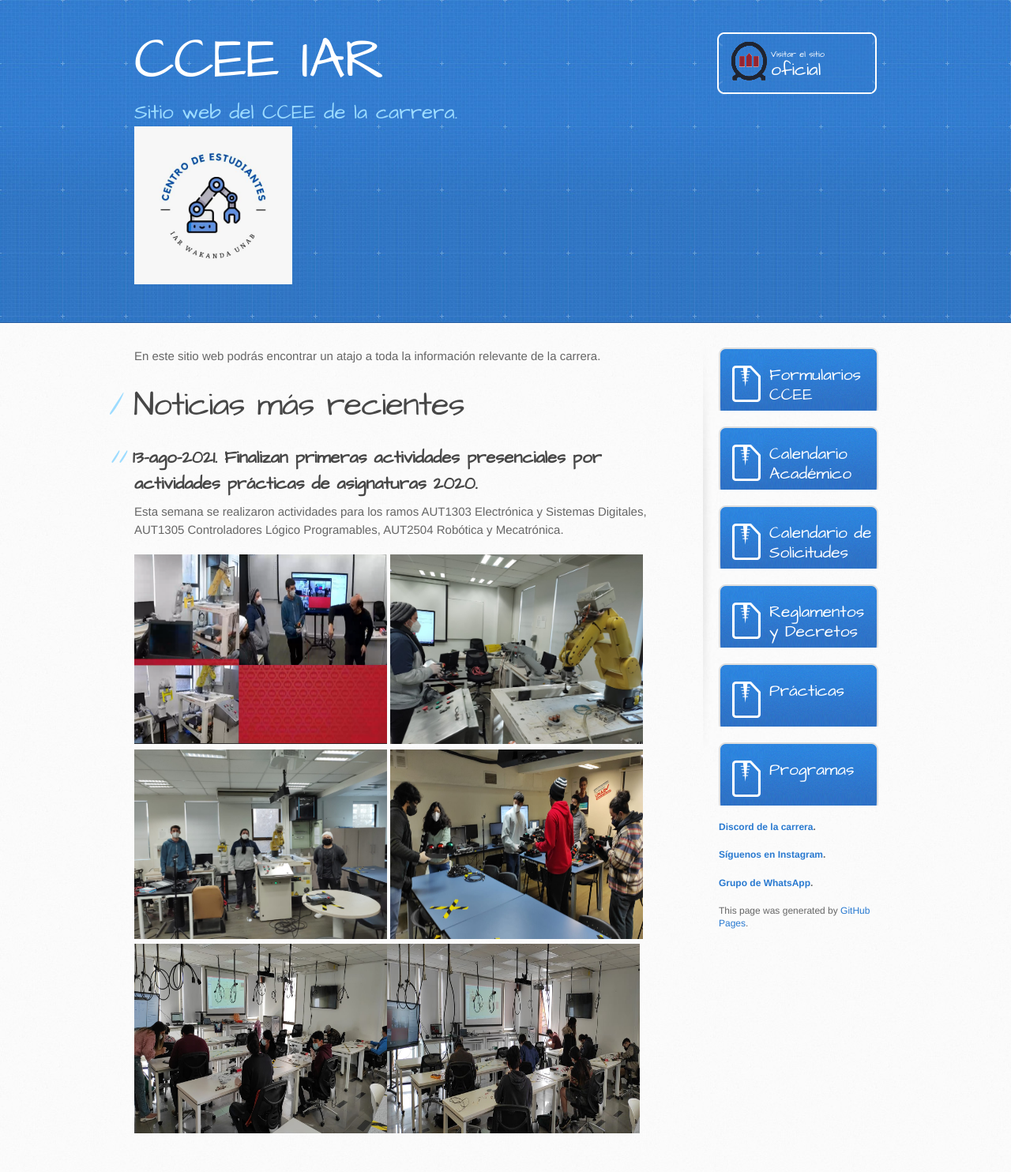
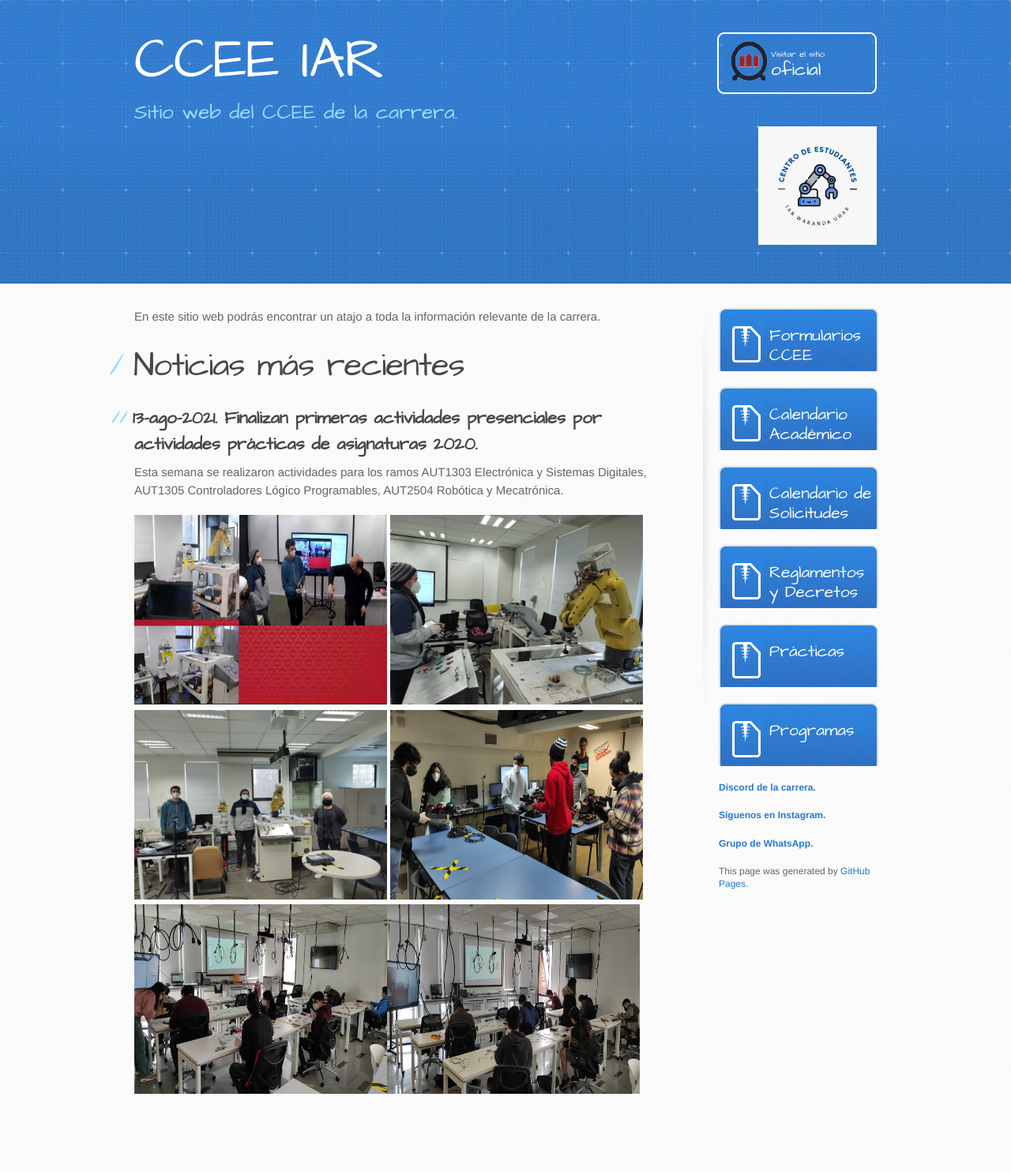
Before and after one commit to iar-unab/web, a Jekyll site: the page built from index.md, in a window 1280 px wide. Shown: the whole page at 79% size. Built offline with Jekyll 4.4.1, drawn with Linux system fonts in a browser that asks for light colours; after the commit the page ends 1434 px from its top, so only the background shows below that.

Commit message:
Update default.html

```diff
--- a/_layouts/default.html
+++ b/_layouts/default.html
@@ -23,7 +23,7 @@
         <h2>{{ site.description | default: site.github.project_tagline }}</h2>
         {% if site.github.is_project_page %}
           <a href="http://facultades.unab.cl/ingenieria/carreras/ingenieria-automatizacion-robotica/" target = "_blank" class="button"><small>Visitar el sitio</small> oficial</a>
-        <img src="assets/images/wakandaiar.jpg" width="200" height="200">
+        <div style="text-align: right"><img src="assets/images/wakandaiar.jpg" width="150" height="150"></div>
         {% endif %}
         {% if site.github.is_user_page %}
           <a href="{{ site.github.owner_url }}" class="button"><small>Follow me on</small> GitHub</a>
```
